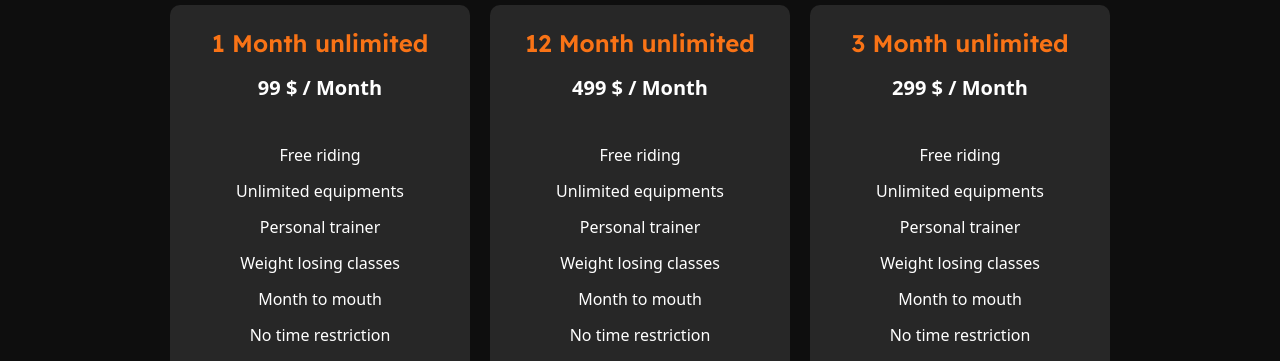
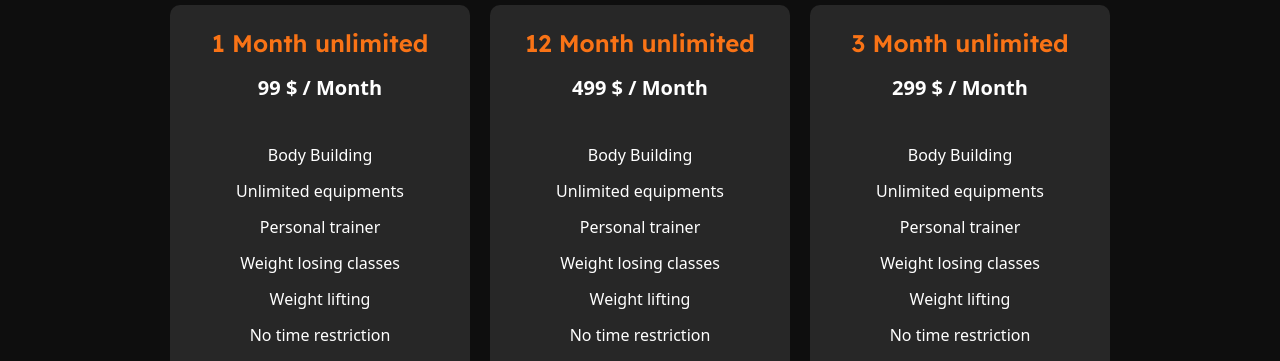
Before and after one commit to MrDelipkumar/CoreFitness, a React (Vite) app: page / in a window 1280 px wide. Shown: the part 1560-1921 px from the top of the page. Built offline with nearby package versions, Linux system fonts and the light colour scheme; a web font is replaced by a local one.

Commit message:
Initial Commit

```diff
--- a/src/Pages/Package/Package.jsx
+++ b/src/Pages/Package/Package.jsx
@@ -15,11 +15,11 @@ function Package() {
           <h1 className='text-center text-orange-500 font-font text-[24px]'>1 Month unlimited</h1>
           <h2 className='text-center font-bold pt-3 text-[20px]'>99 $ / Month</h2>
           <div className='flex flex-col items-center pt-7 font-medium'>
-            <span className='pt-3'>Free riding</span>
+            <span className='pt-3'>Body Building</span>
             <span className='pt-3'>Unlimited equipments</span>
             <span className='pt-3'>Personal trainer</span>
             <span className='pt-3'>Weight losing classes</span>
-            <span className='pt-3'>Month to mouth</span>
+            <span className='pt-3'>Weight lifting</span>
             <span className='pt-3'>No time restriction</span>
           </div>
           <div className='flex justify-center pt-10'>
@@ -31,11 +31,11 @@ function Package() {
           <h1 className='text-center text-orange-500 font-font text-[24px]'>12 Month unlimited</h1>
           <h2 className='text-center font-bold pt-3 text-[20px]'>499 $ / Month</h2>
           <div className='flex flex-col items-center pt-7 font-medium'>
-            <span className='pt-3'>Free riding</span>
+            <span className='pt-3'>Body Building</span>
             <span className='pt-3'>Unlimited equipments</span>
             <span className='pt-3'>Personal trainer</span>
             <span className='pt-3'>Weight losing classes</span>
-            <span className='pt-3'>Month to mouth</span>
+            <span className='pt-3'>Weight lifting</span>
             <span className='pt-3'>No time restriction</span>
           </div>
           <div className='flex justify-center pt-10'>
@@ -49,11 +49,11 @@ function Package() {
           <h1 className='text-center text-orange-500 font-font text-[24px]'>3 Month unlimited</h1>
           <h2 className='text-center font-bold pt-3 text-[20px]'>299 $ / Month</h2>
           <div className='flex flex-col items-center pt-7 font-medium'>
-            <span className='pt-3'>Free riding</span>
+            <span className='pt-3'>Body Building</span>
             <span className='pt-3'>Unlimited equipments</span>
             <span className='pt-3'>Personal trainer</span>
             <span className='pt-3'>Weight losing classes</span>
-            <span className='pt-3'>Month to mouth</span>
+            <span className='pt-3'>Weight lifting</span>
             <span className='pt-3'>No time restriction</span>
           </div>
           <div className='flex justify-center pt-10'>
```
